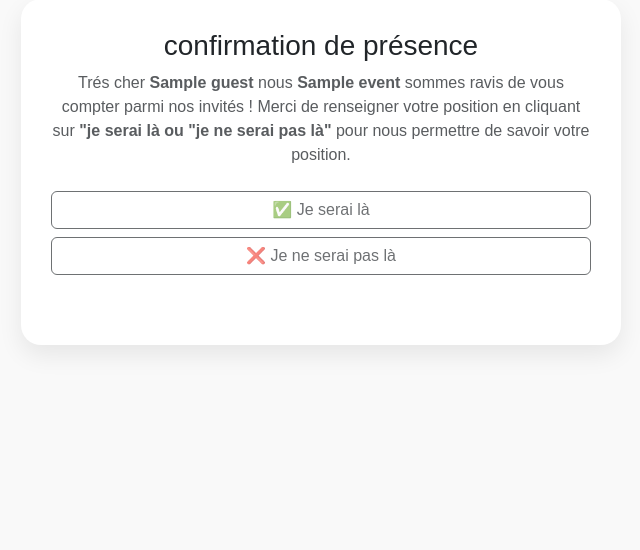
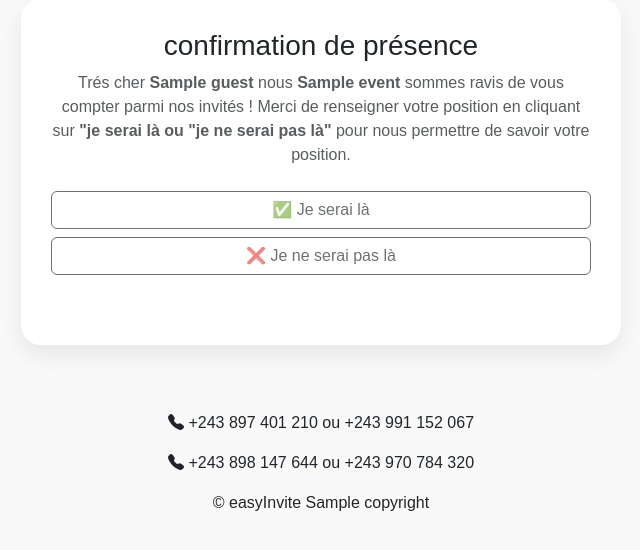
Before and after one commit to htb-pro/easyInvite, a FastAPI app: template Templates/Invitation/show_invite/presence_confirmation.html in a window 1280 px wide. Shown: the part 51-601 px from the top of the page, without its empty margins (319-959 px from the left). Run offline with FastAPI, Linux system fonts and the light colour scheme; the template is opened without the code that fills it: most values are stand-ins (such as "Sample title", 1, 10 or a date in 2020); parts of the project's set-up code (start-up, migrations or seed data) failed here and were passed over.

Commit message:
update latest version

```diff
--- a/Routers/invite.py
+++ b/Routers/invite.py
@@ -76,6 +76,7 @@ async def confirm_presence(request:Request,guest_id : str,event_id:str,db:AsyncS
     event_res = await db.execute(select(Event).where(Event.id == event_id).options(selectinload(Event.guests)))
     event = event_res.scalars().first()
     get_message = request.session.pop("message",None) #recupere le message envoye par post
+    year = datetime.now().year
     if not guest:
         raise HTTPException(404,"guest not found")
     event_img_path =None
@@ -95,10 +96,10 @@ async def confirm_presence(request:Request,guest_id : str,event_id:str,db:AsyncS
             event_img = img
             break
     if not event_img and event.type == "Mariage":
-        return templates.TemplateResponse("Invitation/show_invite/wedding_event/wedding_event.html",{'request':request,'guest':guest,'event':event,'copyright':copyright})
+        return templates.TemplateResponse("Invitation/show_invite/presence_confirmation.html",{'request':request,"guest":guest,"event":event,'message':get_message,"copyright":year})
     if event_img:
         event_img_path = f"static/Pictures/{event_id}/{event_img}"
-    return templates.TemplateResponse("Invitation/show_invite/presence_confirmation.html",{'request':request,"guest":guest,"event":event,'message':get_message,'is_img_exist':images,'event_img':event_img_path})
+    return templates.TemplateResponse("Invitation/show_invite/presence_confirmation.html",{'request':request,"guest":guest,"event":event,'message':get_message,'is_img_exist':images,'event_img':event_img_path,"copyright":year})
 
 @Root.post("/presence/confirmation/{guest_id}/{event_id}")
 async def GuestResponse(request:Request,guest_id:str ,event_id : str, response : str =Form(...),
--- a/Templates/Authentification/forms/assign_permission.html
+++ b/Templates/Authentification/forms/assign_permission.html
@@ -12,7 +12,7 @@
     </a>
 </div>
 <div class="container mt-5">
-    <h3 class="mb-4 text-light">Assignation des permissions aux rôles</h3>
+    <h3 class="mb-4 text-dark">Assignation des permissions aux rôles</h3>
 
     {% for role in roles %}
     <div class="card mb-4">
--- a/Templates/Invitation/show_invite/presence_confirmation.html
+++ b/Templates/Invitation/show_invite/presence_confirmation.html
@@ -100,5 +100,10 @@
   }
 
 </script>
+<footer class="text-center py-3" data-aos="fade-up">
+        <p><i class="bi bi-telephone-fill"></i> +243 897 401 210 ou +243 991 152 067</p>
+        <p><i class="bi bi-telephone-fill"></i> +243 898 147 644 ou +243 970 784 320</p>
+        <p>&copy; easyInvite {{copyright}}</p>
+    </footer>
 </body>
 </html>
```
